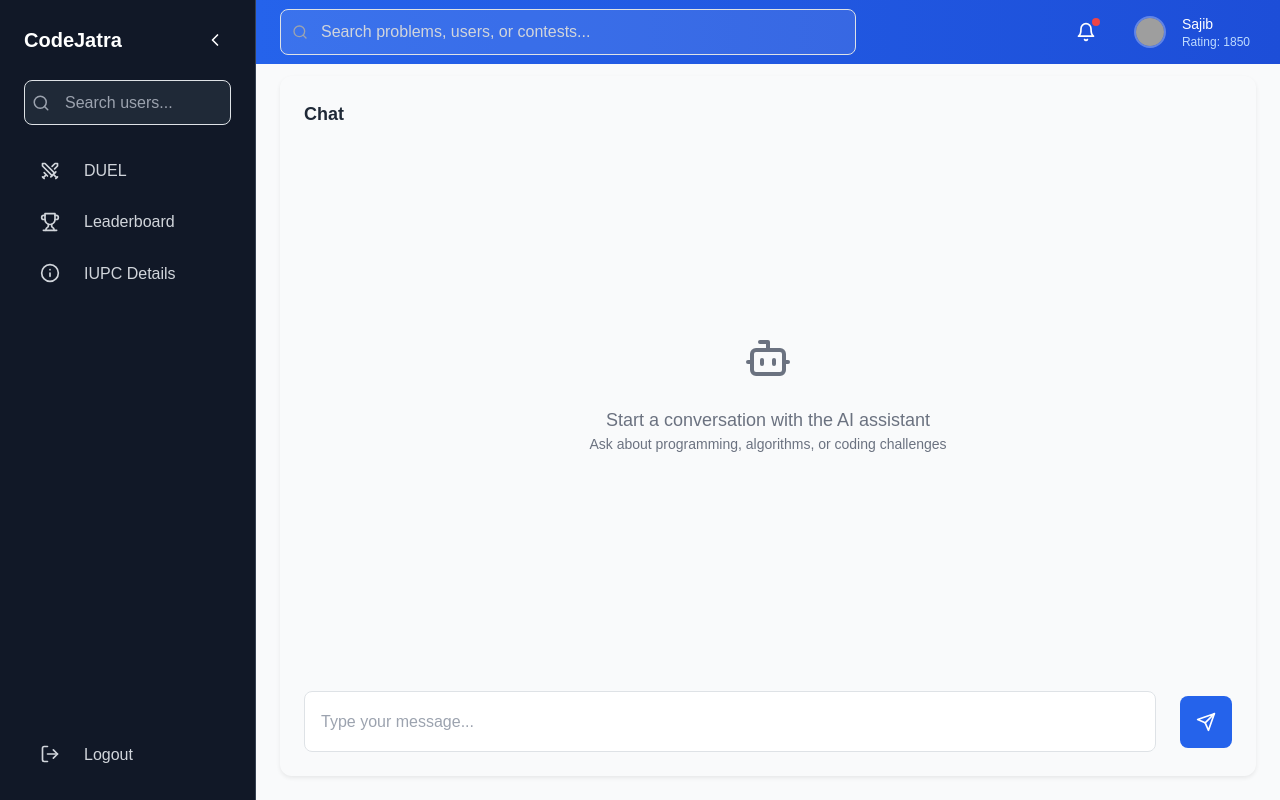
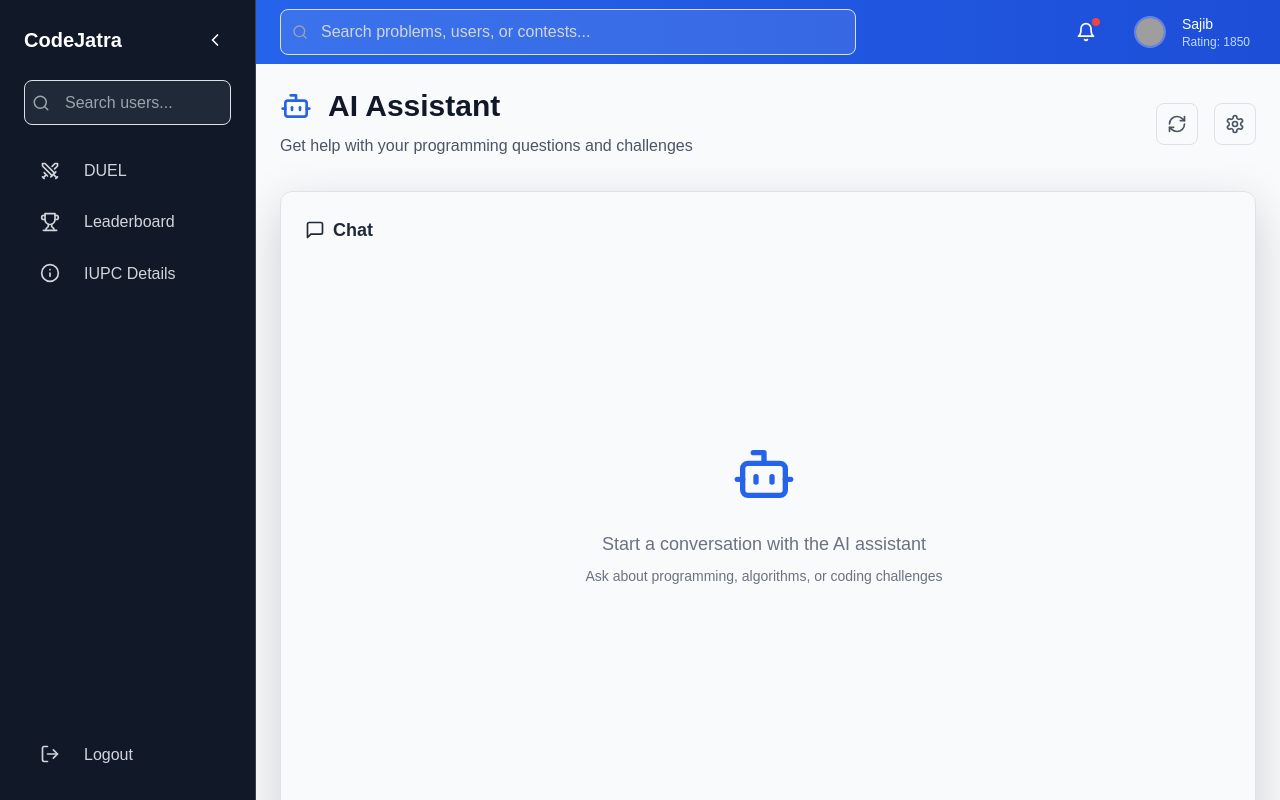
Before and after one commit to nahian00777/CodeJatra-A-Competitive-Programming-WebApp, a React (Vite) app in the folder frontend/: page /user/chat in a window 1280 px wide. Built offline with nearby package versions, Linux system fonts and the light colour scheme; grey boxes are pictures that could not be loaded.

Commit message:
chat page fixing

```diff
--- a/frontend/src/components/chat.jsx
+++ b/frontend/src/components/chat.jsx
@@ -2,8 +2,9 @@ import React, { useState, useRef, useEffect } from "react";
 import { MessageSquare, Send, RefreshCw, Settings, Bot } from "lucide-react";
 
 const ChatCard = ({ title, children }) => (
-  <div className="dark:bg-gray-800 rounded-xl p-6 shadow-sm">
-    <h3 className="text-lg font-semibold text-gray-800 dark:text-white mb-4">
+  <div className="dark:bg-gray-800 rounded-xl p-6 shadow-lg border border-gray-100 dark:border-gray-700">
+    <h3 className="text-lg font-semibold text-gray-800 dark:text-white mb-4 flex items-center gap-2">
+      <MessageSquare className="w-5 h-5" />
       {title}
     </h3>
     {children}
@@ -15,9 +16,17 @@ function Chat() {
   const [inputMessage, setInputMessage] = useState("");
   const [isLoading, setIsLoading] = useState(false);
   const messagesEndRef = useRef(null);
+  const chatContainerRef = useRef(null);
 
   const scrollToBottom = () => {
-    messagesEndRef.current?.scrollIntoView({ behavior: "smooth" });
+    if (chatContainerRef.current) {
+      const { scrollHeight, clientHeight } = chatContainerRef.current;
+      const maxScroll = scrollHeight - clientHeight;
+      chatContainerRef.current.scrollTo({
+        top: maxScroll,
+        behavior: "smooth",
+      });
+    }
   };
 
   useEffect(() => {
@@ -32,7 +41,6 @@ function Chat() {
     setInputMessage("");
     setIsLoading(true);
 
-    // Add user message to chat
     setMessages((prev) => [...prev, { type: "user", content: userMessage }]);
 
     try {
@@ -66,40 +74,51 @@ function Chat() {
     }
   };
 
+  const handleKeyDown = (e) => {
+    if (e.key === "Enter" && !e.shiftKey) {
+      e.preventDefault();
+      handleSubmit(e);
+    }
+  };
+
   return (
-    <div className="p-6 max-w-7xl mx-auto">
+    <div className="min-h-screen bg-gray-50 dark:bg-gray-900 p-6">
+      <div className="max-w-5xl mx-auto">
         {/* Header Section */}
         <div className="flex items-center justify-between mb-8">
           <div>
-          <h1 className="text-3xl font-bold text-gray-900 dark:text-white">
+            <h1 className="text-3xl font-bold text-gray-900 dark:text-white flex items-center gap-3">
+              <Bot className="w-8 h-8 text-blue-600" />
               AI Assistant
             </h1>
-          <p className="text-gray-600 dark:text-gray-400 mt-1">
+            <p className="text-gray-600 dark:text-gray-400 mt-2">
               Get help with your programming questions and challenges
             </p>
           </div>
           <div className="flex gap-3">
-          <button className="p-2 rounded-lg bg-gray-100 dark:bg-gray-700 hover:bg-gray-200 dark:hover:bg-gray-600 transition-all">
+            <button className="p-2.5 rounded-lg dark:bg-gray-800 hover:bg-gray-50 dark:hover:bg-gray-700 transition-all border border-gray-200 dark:border-gray-700">
               <RefreshCw className="w-5 h-5 text-gray-600 dark:text-gray-400" />
             </button>
-          <button className="p-2 rounded-lg bg-gray-100 dark:bg-gray-700 hover:bg-gray-200 dark:hover:bg-gray-600 transition-all">
+            <button className="p-2.5 rounded-lg dark:bg-gray-800 hover:bg-gray-50 dark:hover:bg-gray-700 transition-all border border-gray-200 dark:border-gray-700">
               <Settings className="w-5 h-5 text-gray-600 dark:text-gray-400" />
             </button>
           </div>
         </div>
 
         {/* Main Chat Section */}
-      <div className="grid grid-cols-1 gap-6">
         <ChatCard title="Chat">
           <div className="flex flex-col h-[600px]">
-            <div className="flex-1 overflow-y-auto mb-4 space-y-4">
+            <div
+              ref={chatContainerRef}
+              className="flex-1 overflow-y-auto mb-4 space-y-4 custom-scrollbar pr-2"
+            >
               {messages.length === 0 && (
                 <div className="flex flex-col items-center justify-center h-full text-gray-500 dark:text-gray-400">
-                  <Bot className="w-12 h-12 mb-4" />
-                  <p className="text-lg">
+                  <Bot className="w-16 h-16 mb-4 text-blue-600" />
+                  <p className="text-lg font-medium">
                     Start a conversation with the AI assistant
                   </p>
-                  <p className="text-sm">
+                  <p className="text-sm mt-2">
                     Ask about programming, algorithms, or coding challenges
                   </p>
                 </div>
@@ -110,16 +129,16 @@ function Chat() {
                   key={index}
                   className={`flex ${
                     message.type === "user" ? "justify-end" : "justify-start"
-                  }`}
+                  } message-animation`}
                 >
                   <div
-                    className={`max-w-[80%] p-4 rounded-lg ${
+                    className={`max-w-[80%] p-2 rounded-lg ${
                       message.type === "user"
                         ? "bg-blue-600 text-white"
                         : message.type === "error"
                         ? "bg-red-100 text-red-700"
                         : "bg-gray-100 dark:bg-gray-700 text-gray-900 dark:text-white"
-                    }`}
+                    } shadow-sm`}
                   >
                     <pre className="whitespace-pre-wrap font-sans">
                       {message.content}
@@ -128,12 +147,12 @@ function Chat() {
                 </div>
               ))}
               {isLoading && (
-                <div className="flex justify-start">
-                  <div className="bg-gray-100 dark:bg-gray-700 p-4 rounded-lg">
+                <div className="flex justify-start message-animation">
+                  <div className="bg-gray-100 dark:bg-gray-700 p-4 rounded-lg shadow-sm">
                     <div className="flex space-x-2">
-                      <div className="w-2 h-2 bg-gray-500 rounded-full animate-bounce" />
-                      <div className="w-2 h-2 bg-gray-500 rounded-full animate-bounce delay-100" />
-                      <div className="w-2 h-2 bg-gray-500 rounded-full animate-bounce delay-200" />
+                      <div className="w-2 h-2 bg-blue-600 rounded-full animate-bounce" />
+                      <div className="w-2 h-2 bg-blue-600 rounded-full animate-bounce delay-100" />
+                      <div className="w-2 h-2 bg-blue-600 rounded-full animate-bounce delay-200" />
                     </div>
                   </div>
                 </div>
@@ -143,18 +162,21 @@ function Chat() {
 
             <form onSubmit={handleSubmit} className="mt-auto">
               <div className="flex items-center gap-4">
-                <input
-                  type="text"
+                <div className="flex-1 relative">
+                  <textarea
                     value={inputMessage}
                     onChange={(e) => setInputMessage(e.target.value)}
-                  placeholder="Type your message..."
-                  className="flex-1 p-3 border border-gray-200 dark:border-gray-600 rounded-lg bg-white dark:bg-gray-700 text-gray-900 dark:text-white focus:outline-none focus:ring-2 focus:ring-blue-500"
+                    onKeyDown={handleKeyDown}
+                    placeholder="Type your message... (Press Enter to send)"
+                    rows={1}
+                    className="w-full p-2 border border-gray-200 dark:border-gray-600 rounded-lg dark:bg-gray-700 text-gray-900 dark:text-white focus:outline-none focus:ring-2 focus:ring-blue-500 resize-none"
                     disabled={isLoading}
                   />
+                </div>
                 <button
                   type="submit"
-                  disabled={isLoading}
-                  className="p-3 bg-blue-600 text-white rounded-lg hover:bg-blue-700 disabled:bg-blue-300 disabled:cursor-not-allowed transition-all"
+                  disabled={isLoading || !inputMessage.trim()}
+                  className="p-2 bg-blue-600 text-white rounded-lg hover:bg-blue-700 disabled:bg-blue-300 disabled:cursor-not-allowed transition-all flex items-center justify-center"
                 >
                   <Send className="w-5 h-5" />
                 </button>
--- a/frontend/src/index.css
+++ b/frontend/src/index.css
@@ -1,3 +1,40 @@
 @tailwind base;
 @tailwind components;
 @tailwind utilities;
+
+body {
+    @apply bg-[#141517];
+}
+
+::-webkit-scrollbar {
+    width: 8px;
+}
+
+::-webkit-scrollbar-track {
+    background: transparent;
+}
+
+::-webkit-scrollbar-thumb {
+    background-color: rgba(75, 77, 255, 0.2);
+    border-radius: 8px;
+}
+
+::-webkit-scrollbar-thumb:hover {
+    background-color: rgba(75, 77, 255, 0.3);
+}
+
+.message-animation {
+    animation: messageSlide 0.3s ease-out;
+}
+
+@keyframes messageSlide {
+    from {
+        opacity: 0;
+        transform: translateY(10px);
+    }
+
+    to {
+        opacity: 1;
+        transform: translateY(0);
+    }
+}
```
Lines whose indentation alone changed are shown as unchanged.
